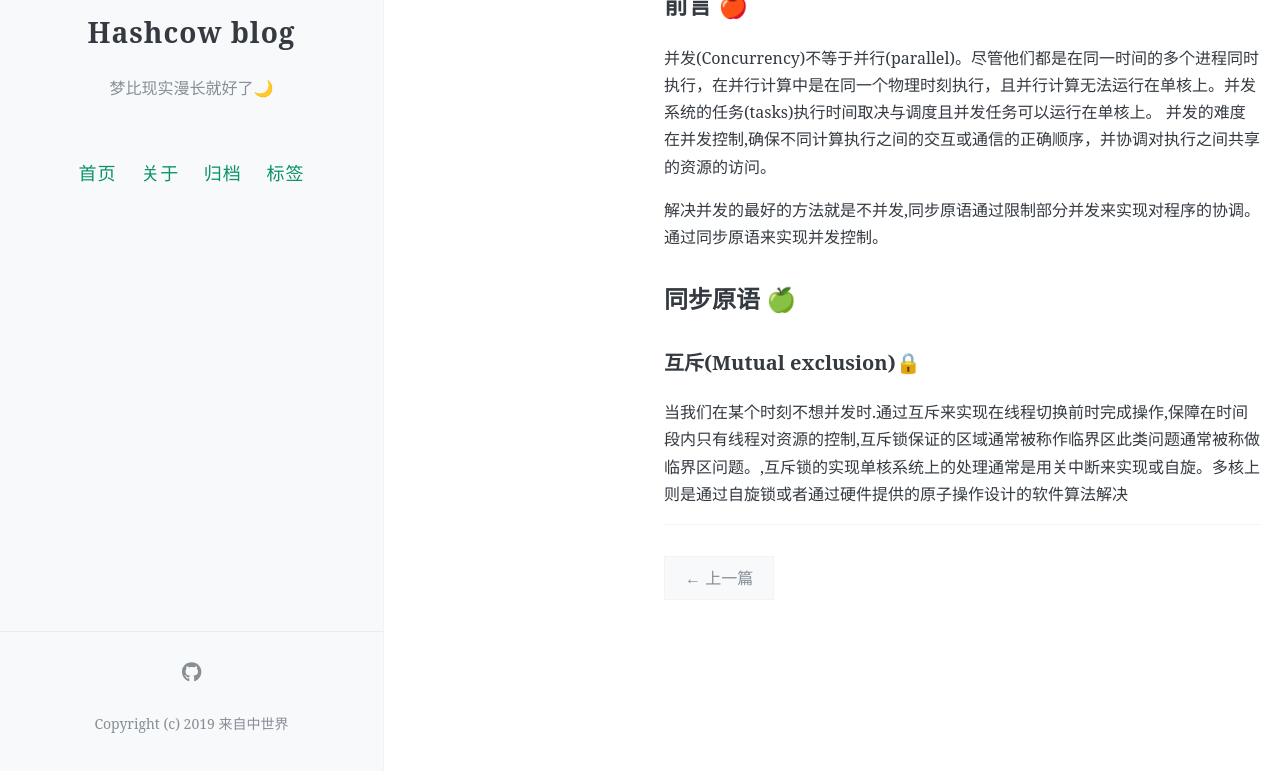
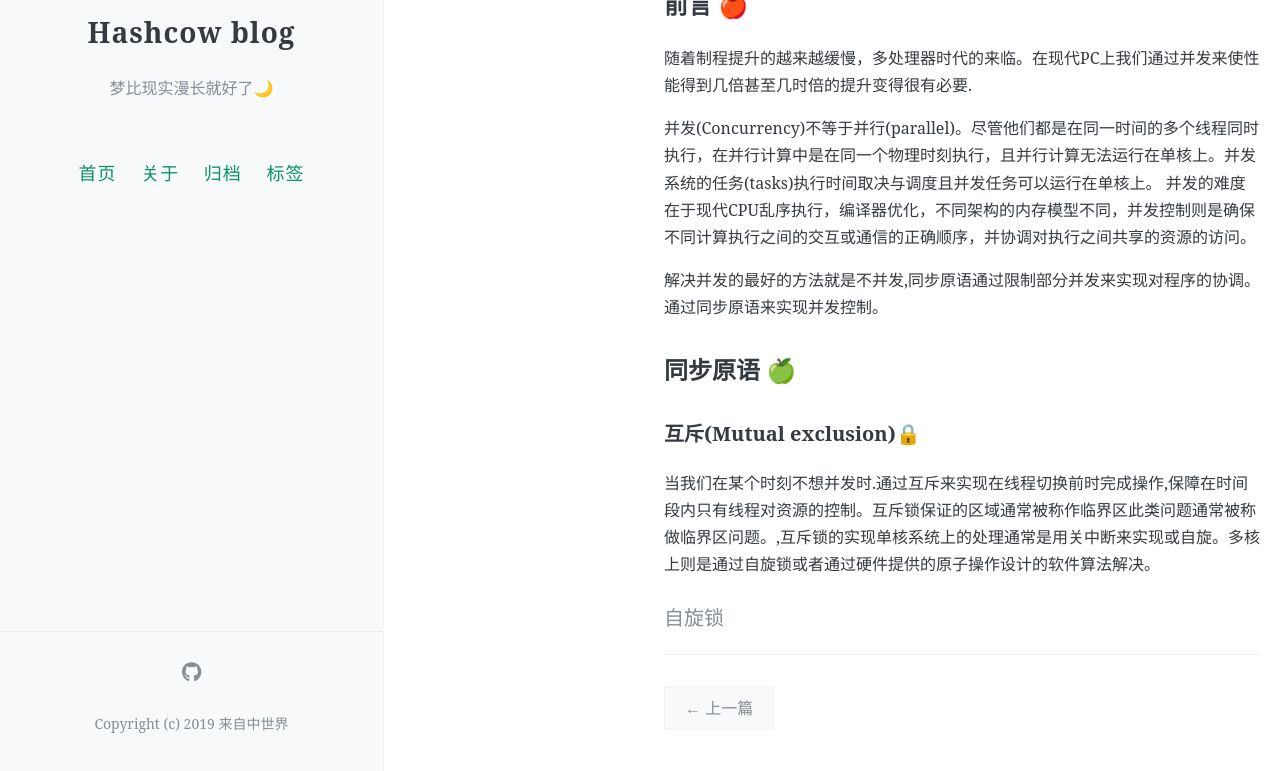
Before and after one commit to hashcowuwu/blog, a Jekyll site: the page built from _posts/2024-05-13-concurrent-note.md, in a window 1280 px wide and 1061 px high. Shown: the part 290-1061 px from the top of the window. Built offline with Jekyll 4.4.1, drawn with Linux system fonts in a browser that asks for light colours; comment, search, counter and statistics services are not loaded.

Commit message:
auto commit

```diff
--- a/_posts/2024-05-13-concurrent-note.md
+++ b/_posts/2024-05-13-concurrent-note.md
@@ -13,8 +13,10 @@ toc: true
 
 ## 前言 🍎
 
-并发(Concurrency)不等于并行(parallel)。尽管他们都是在同一时间的多个进程同时执行，在并行计算中是在同一个物理时刻执行，且并行计算无法运行在单核上。并发系统的任务(tasks)执行时间取决与调度且并发任务可以运行在单核上。
-并发的难度在并发控制,确保不同计算执行之间的交互或通信的正确顺序，并协调对执行之间共享的资源的访问。
+随着制程提升的越来越缓慢，多处理器时代的来临。在现代PC上我们通过并发来使性能得到几倍甚至几时倍的提升变得很有必要.
+
+并发(Concurrency)不等于并行(parallel)。尽管他们都是在同一时间的多个线程同时执行，在并行计算中是在同一个物理时刻执行，且并行计算无法运行在单核上。并发系统的任务(tasks)执行时间取决与调度且并发任务可以运行在单核上。
+并发的难度在于现代CPU乱序执行，编译器优化，不同架构的内存模型不同，并发控制则是确保不同计算执行之间的交互或通信的正确顺序，并协调对执行之间共享的资源的访问。
 
 解决并发的最好的方法就是不并发,同步原语通过限制部分并发来实现对程序的协调。通过同步原语来实现并发控制。
 
@@ -22,4 +24,6 @@ toc: true
 
 ### 互斥(Mutual exclusion)🔒
 
-当我们在某个时刻不想并发时.通过互斥来实现在线程切换前时完成操作,保障在时间段内只有线程对资源的控制,互斥锁保证的区域通常被称作临界区此类问题通常被称做临界区问题。,互斥锁的实现单核系统上的处理通常是用关中断来实现或自旋。多核上则是通过自旋锁或者通过硬件提供的原子操作设计的软件算法解决
+当我们在某个时刻不想并发时.通过互斥来实现在线程切换前时完成操作,保障在时间段内只有线程对资源的控制。互斥锁保证的区域通常被称作临界区此类问题通常被称做临界区问题。,互斥锁的实现单核系统上的处理通常是用关中断来实现或自旋。多核上则是通过自旋锁或者通过硬件提供的原子操作设计的软件算法解决。
+
+#### 自旋锁
```
